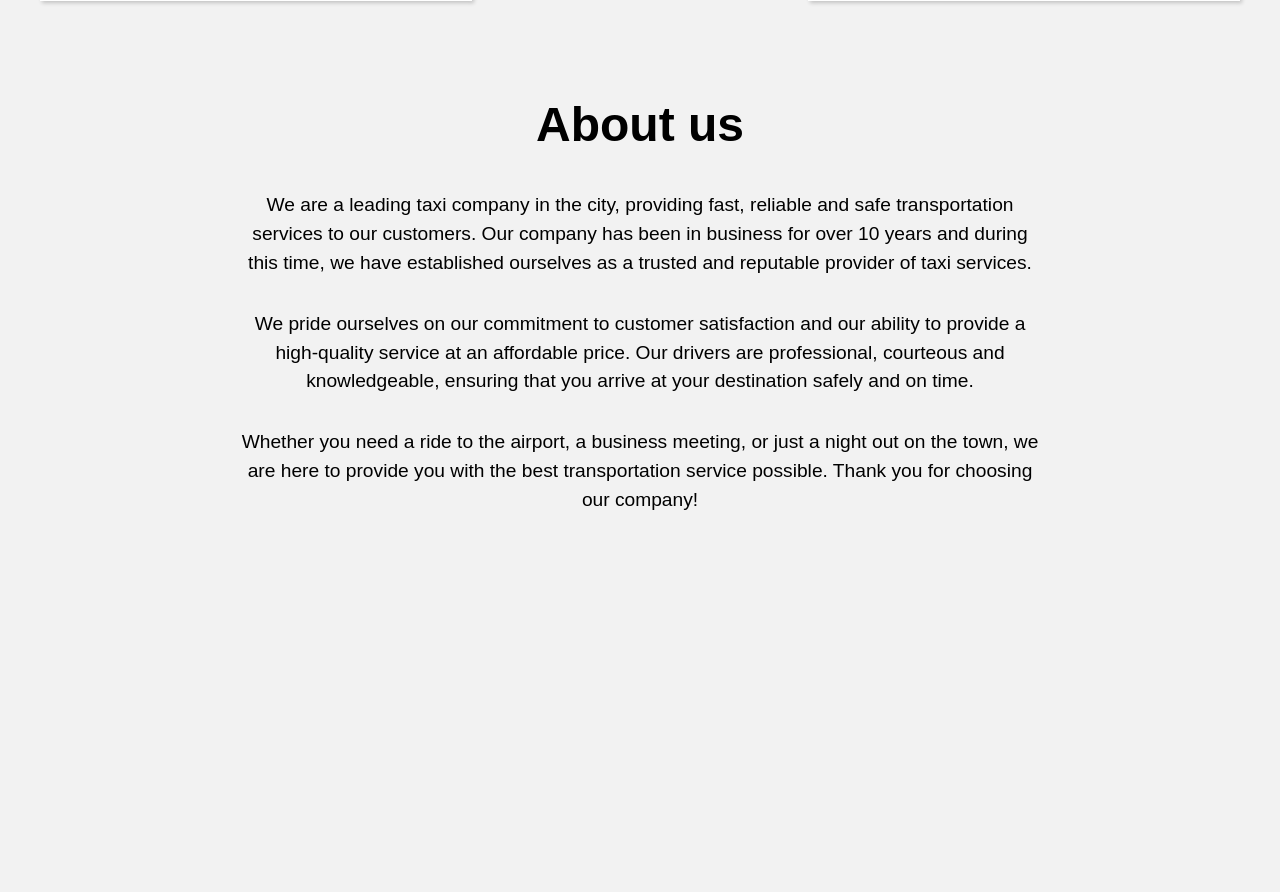
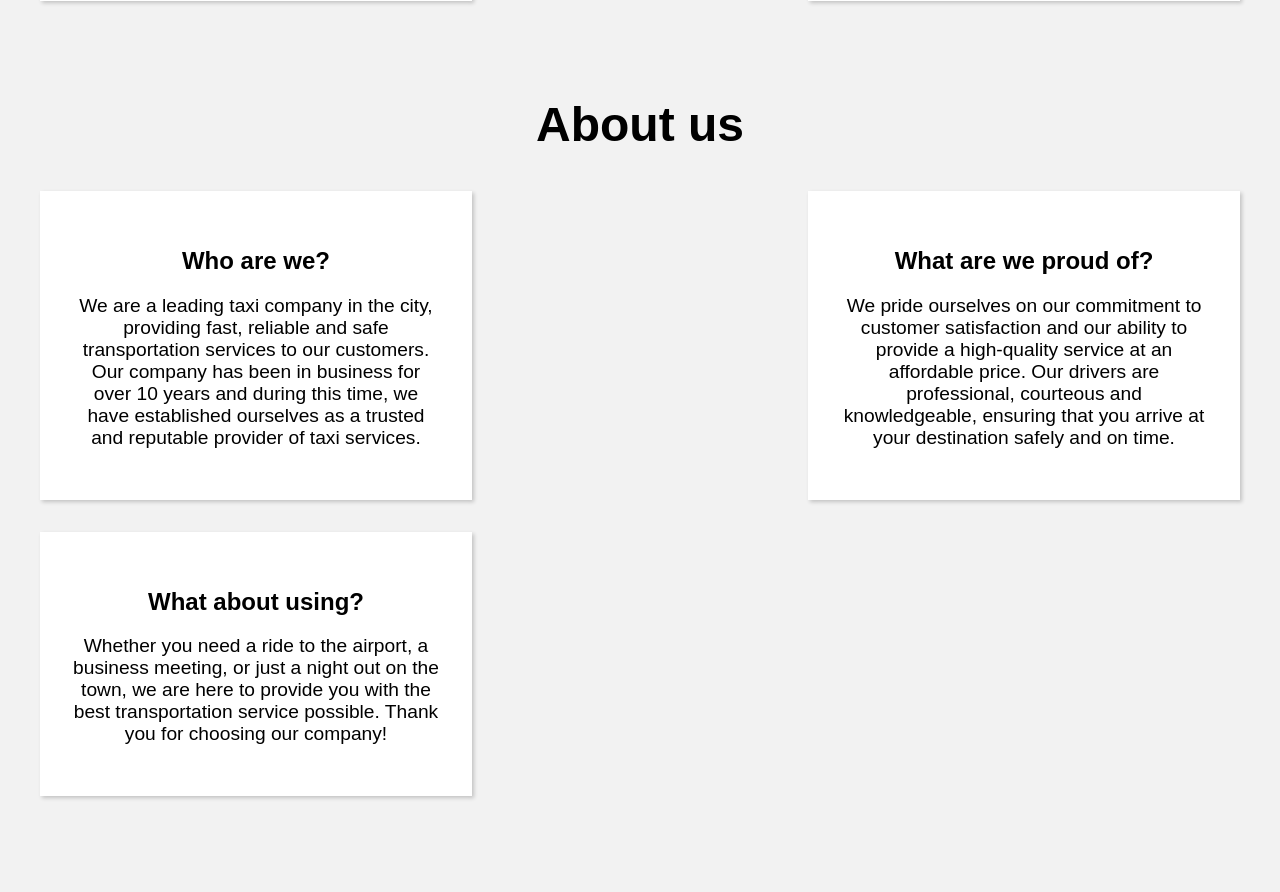
Before and after one commit to kirillsev1/taxi, a Django app: page / in a window 1280 px wide. Shown: the part 1029-1921 px from the top of the page. Before the commit the page ends 1539 px from the top, so only its background shows below. Run offline with Django 4.2, Linux system fonts and the light colour scheme.

```diff
--- a/taxi/templates/taxi/index.html
+++ b/taxi/templates/taxi/index.html
@@ -33,10 +33,21 @@
             </li>
         </ul>
     </section>
-    <section class="about" id="about">
+    <section class="services" id="about">
         <h2 class="about_title">About us</h2>
-        <p class="about_description">We are a leading taxi company in the city, providing fast, reliable and safe transportation services to our customers. Our company has been in business for over 10 years and during this time, we have established ourselves as a trusted and reputable provider of taxi services.</p>
-        <p class="about_description">We pride ourselves on our commitment to customer satisfaction and our ability to provide a high-quality service at an affordable price. Our drivers are professional, courteous and knowledgeable, ensuring that you arrive at your destination safely and on time.</p>
-        <p class="about_description">Whether you need a ride to the airport, a business meeting, or just a night out on the town, we are here to provide you with the best transportation service possible. Thank you for choosing our company!</p>
+        <ul class="services_list">
+            <li class="services_item">
+                <h3>Who are we?</h3>
+                <p class="about_description">We are a leading taxi company in the city, providing fast, reliable and safe transportation services to our customers. Our company has been in business for over 10 years and during this time, we have established ourselves as a trusted and reputable provider of taxi services.</p>
+            </li>
+            <li class="services_item">
+                <h3>What are we proud of?</h3>
+                <p class="about_description">We pride ourselves on our commitment to customer satisfaction and our ability to provide a high-quality service at an affordable price. Our drivers are professional, courteous and knowledgeable, ensuring that you arrive at your destination safely and on time.</p>
+            </li>
+            <li class="services_item">
+                <h3>What about using?</h3>
+                <p class="about_description">Whether you need a ride to the airport, a business meeting, or just a night out on the town, we are here to provide you with the best transportation service possible. Thank you for choosing our company!</p>
+            </li>
+        </ul>
     </section>
 {% endblock %}
```
Also changed, not shown: .github/workflows/pylint.yaml.
